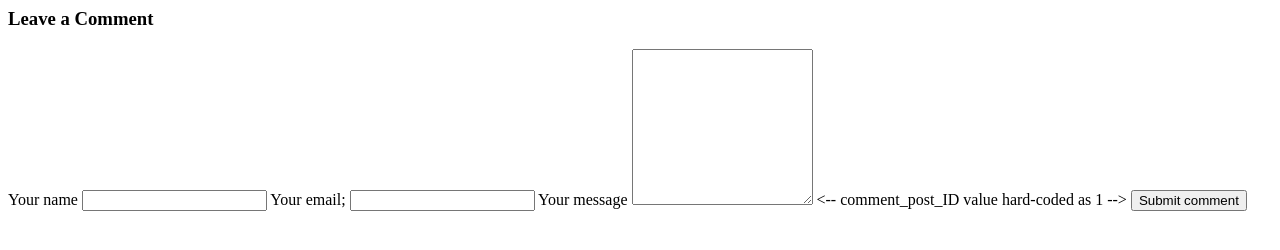
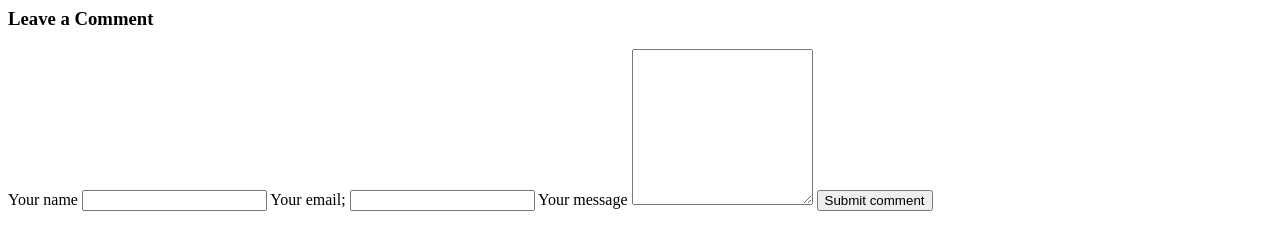
Before and after one commit to YOYITsM3M8/video.github.io, a plain HTML site: page index.html in a window 1280 px wide. Drawn offline with Linux system fonts and the light colour scheme.

Commit message:
make line #16 actually a comment

```diff
--- a/index.html
+++ b/index.html
@@ -13,7 +13,7 @@
     <label for="comment" class="required">Your message</label>
     <textarea name="comment" id="comment" rows="10" tabindex="4"  required="required"></textarea>
 
-    <-- comment_post_ID value hard-coded as 1 -->
+    <!-- comment_post_ID value hard-coded as 1 -->
     <input type="hidden" name="comment_post_ID" value="1" id="comment_post_ID" />
     <input name="submit" type="submit" value="Submit comment" />
 
```
